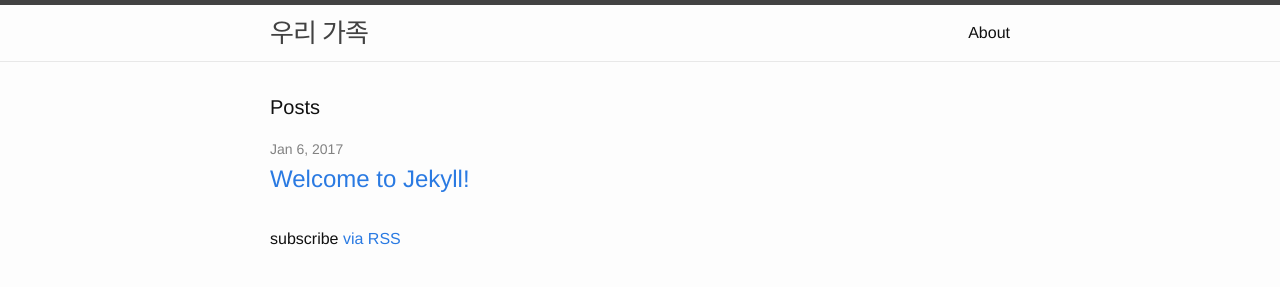
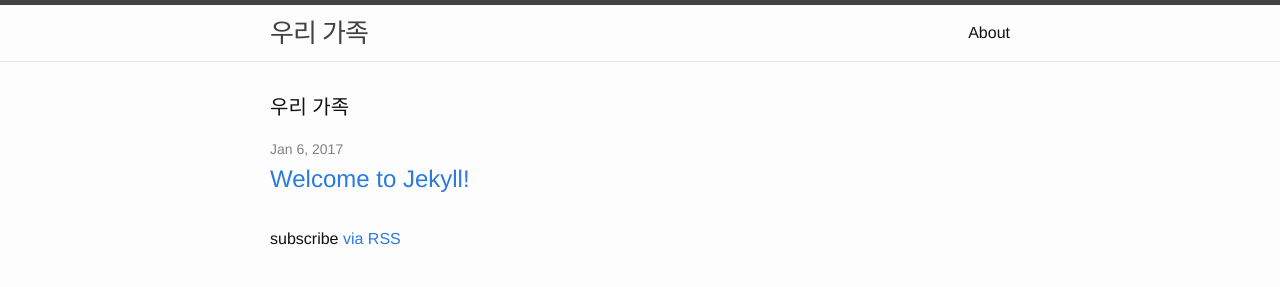
Before and after one commit to danielp07/danielp07.github.io, a Jekyll site: the page built from index.html, in a window 1280 px wide. Shown: the top 287 px of the page. Built offline with Jekyll 4.4.1, drawn with Linux system fonts in a browser that asks for light colours.

Commit message:
Update index.html

```diff
--- a/index.html
+++ b/index.html
@@ -4,7 +4,7 @@ layout: default
 
 <div class="home">
 
-  <h1 class="page-heading">Posts</h1>
+  <h1 class="page-heading">우리 가족</h1>
 
   <ul class="post-list">
     {% for post in site.posts %}
```
